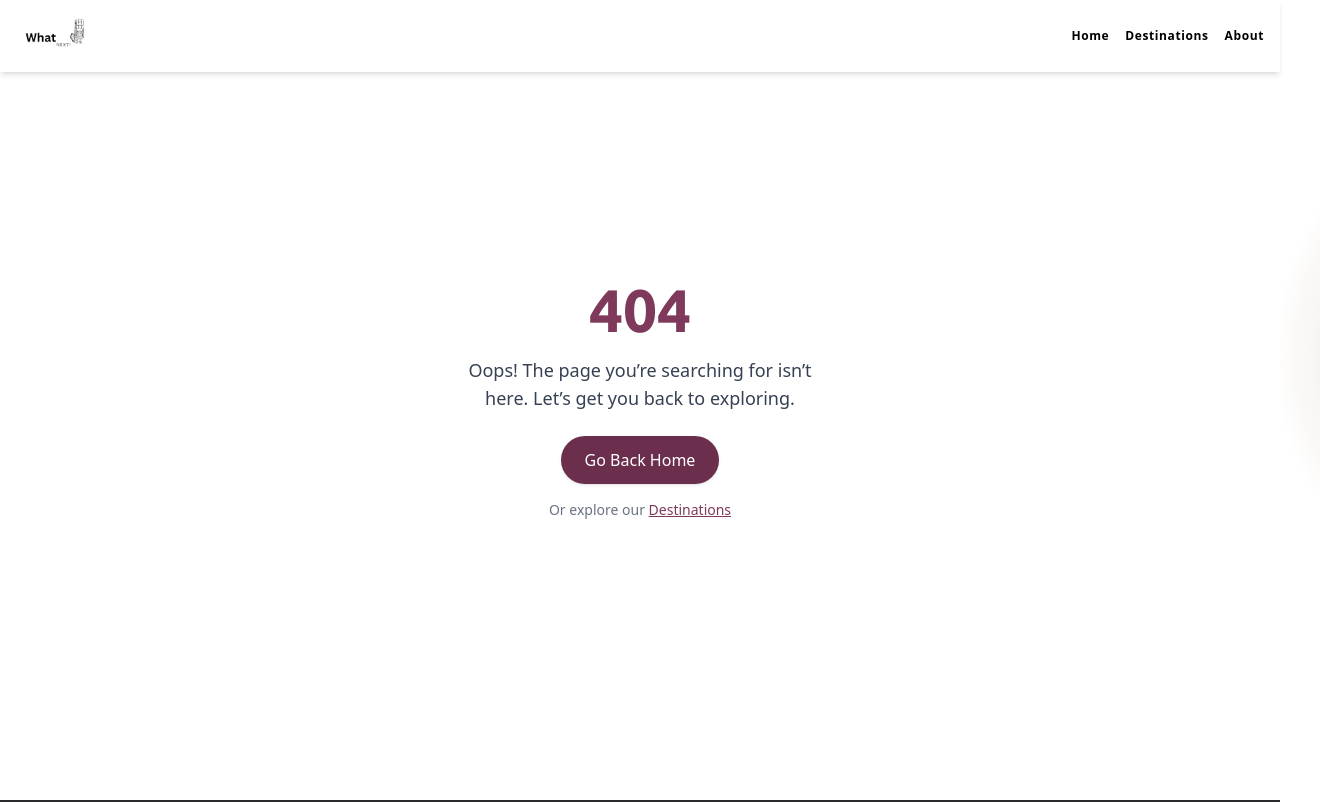
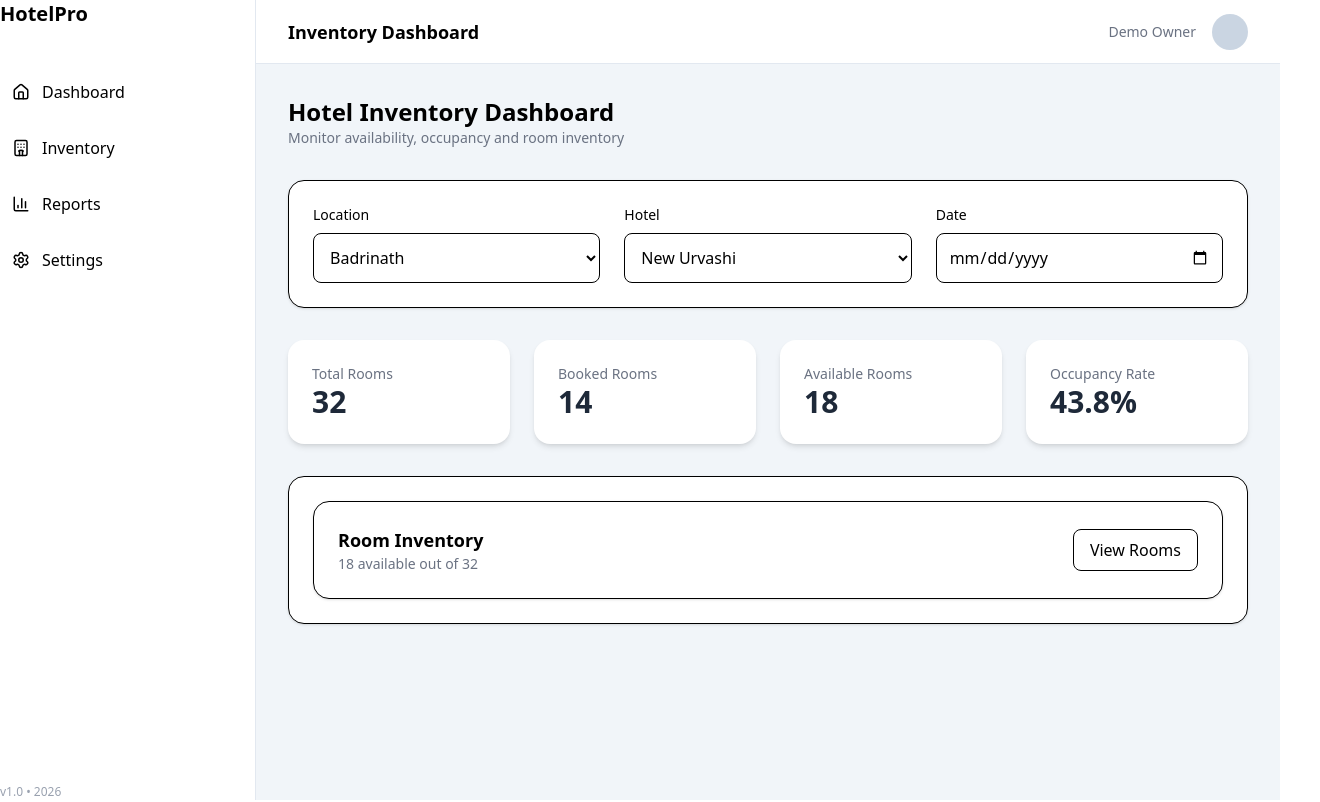
Before and after one commit to blacksnow0/Whatnext, a React (Vite) app in the folder client/: page /admin in a window 1280 px wide. Shown: the top 802 px of the page, 1320 px wide, since content can reach past the window. Built offline with nearby package versions, Linux system fonts and the light colour scheme.

Commit message:
admin work start

```diff
--- a/client/package.json
+++ b/client/package.json
@@ -13,6 +13,7 @@
     "@fontsource/inter": "^5.2.5",
     "@fontsource/raleway": "^5.2.5",
     "@tailwindcss/vite": "^4.1.4",
+    "lucide-react": "^0.575.0",
     "react": "^19.0.0",
     "react-dom": "^19.0.0",
     "react-helmet": "^6.1.0",
--- a/client/src/App.jsx
+++ b/client/src/App.jsx
@@ -10,13 +10,15 @@
 import Portfolio from "./pages/Portfolio";
 import AuliCourseDetails from "./pages/AuliCourseDetails";
 import Ily from "./pages/lyi";
+import AdminAvailability from "./pages/Admin";
 
 function App() {
   return (
     <Router>
       <Routes>
         <Route path="/portfolio" element={<Portfolio />}></Route>
-          {/* <Route path="/say-yes" element={<Ily />} /> */}
+        <Route path="/admin" element={<AdminAvailability />}></Route>
+        {/* <Route path="/say-yes" element={<Ily />} /> */}
         <Route element={<Layout />}>
           <Route path="/" element={<Home />} />
           <Route path="*" element={<NotFound />} />
@@ -25,7 +27,10 @@
           <Route path="/auli" element={<AuliEventsPage />} />
           <Route path="/destinations" element={<Destinations />} />
           <Route path="/destinations/:id" element={<DestinationDetail />} />
-          <Route path="/winter-sports/:courseId" element={<AuliCourseDetails />} />
+          <Route
+            path="/winter-sports/:courseId"
+            element={<AuliCourseDetails />}
+          />
         </Route>
       </Routes>
     </Router>
--- /dev/null
+++ b/client/src/components/admin/AvailabilityTable.jsx
@@ -0,0 +1,33 @@
+import { useState } from "react";
+
+export default function RoomInventorySection({ totalRooms, bookedRooms }) {
+  const [showRooms, setShowRooms] = useState(false);
+
+  const availableRooms = totalRooms - bookedRooms;
+
+  return (
+    <div className="bg-white border rounded-2xl shadow-sm p-6 space-y-6">
+      {/* Summary Row */}
+      <div className="flex justify-between items-center">
+        <div>
+          <h2 className="font-semibold text-lg">Room Inventory</h2>
+          <p className="text-sm text-gray-500">
+            {availableRooms} available out of {totalRooms}
+          </p>
+        </div>
+
+        <button
+          onClick={() => setShowRooms(!showRooms)}
+          className="px-4 py-2 border rounded-lg hover:bg-gray-50 transition"
+        >
+          {showRooms ? "Hide Rooms" : "View Rooms"}
+        </button>
+      </div>
+
+      {/* Expandable Grid */}
+      {showRooms && (
+        <AvailabilityTable totalRooms={totalRooms} bookedRooms={bookedRooms} />
+      )}
+    </div>
+  );
+}
--- /dev/null
+++ b/client/src/components/admin/StatsCard.jsx
@@ -0,0 +1,8 @@
+export default function StatsCard({ title, value }) {
+  return (
+    <div className="bg-white rounded-2xl shadow-md p-6">
+      <h3 className="text-gray-500 text-sm">{title}</h3>
+      <p className="text-3xl font-bold text-gray-800">{value}</p>
+    </div>
+  );
+}
--- /dev/null
+++ b/client/src/layout/DashboardLayout.jsx
@@ -0,0 +1,38 @@
+import { useState } from "react";
+import Sidebar from "./Sidebar";
+import Topbar from "./Topbar";
+
+export default function DashboardLayout({ children }) {
+  const [sidebarOpen, setSidebarOpen] = useState(false);
+
+  return (
+    <div className="h-screen bg-slate-100">
+      {/* Overlay for mobile */}
+      {sidebarOpen && (
+        <div
+          className="fixed inset-0 bg-black/40 z-40 md:hidden"
+          onClick={() => setSidebarOpen(false)}
+        />
+      )}
+
+      {/* Sidebar */}
+      <aside
+        className={`
+          fixed top-0 left-0 h-full w-64 bg-white border-r border-slate-200 z-50
+          transform transition-transform duration-300
+          ${sidebarOpen ? "translate-x-0" : "-translate-x-full"}
+          md:translate-x-0
+        `}
+      >
+        <Sidebar closeSidebar={() => setSidebarOpen(false)} />
+      </aside>
+
+      {/* Main Area */}
+      <div className="md:ml-64 flex flex-col h-full">
+        <Topbar openSidebar={() => setSidebarOpen(true)} />
+
+        <main className="flex-1 overflow-y-auto p-4 md:p-8">{children}</main>
+      </div>
+    </div>
+  );
+}
--- /dev/null
+++ b/client/src/layout/Sidebar.jsx
@@ -0,0 +1,34 @@
+import { Home, Hotel, BarChart3, Settings } from "lucide-react";
+
+export default function Sidebar({ closeSidebar }) {
+  const menu = [
+    { name: "Dashboard", icon: Home },
+    { name: "Inventory", icon: Hotel },
+    { name: "Reports", icon: BarChart3 },
+    { name: "Settings", icon: Settings },
+  ];
+
+  return (
+    <div className="flex flex-col h-full">
+      {/* Logo */}
+      <h1 className="text-xl font-bold mb-10">HotelPro</h1>
+
+      {/* Menu */}
+      <nav className="space-y-2">
+        {menu.map((item, i) => (
+          <div
+            key={i}
+            onClick={closeSidebar}
+            className="flex items-center gap-3 p-3 rounded-xl cursor-pointer hover:bg-slate-100 transition"
+          >
+            <item.icon size={18} />
+            {item.name}
+          </div>
+        ))}
+      </nav>
+
+      {/* Footer */}
+      <div className="mt-auto text-xs text-gray-400">v1.0 • 2026</div>
+    </div>
+  );
+}
--- /dev/null
+++ b/client/src/layout/Topbar.jsx
@@ -0,0 +1,27 @@
+import { Menu } from "lucide-react";
+
+export default function Topbar({ openSidebar }) {
+  return (
+    <header className="h-16 bg-white border-b border-slate-200 flex items-center justify-between px-4 md:px-8">
+      {/* Left */}
+      <div className="flex items-center gap-4">
+        <button
+          onClick={openSidebar}
+          className="md:hidden p-2 rounded-lg hover:bg-slate-100"
+        >
+          <Menu size={20} />
+        </button>
+
+        <h2 className="font-semibold text-lg">Inventory Dashboard</h2>
+      </div>
+
+      {/* Right */}
+      <div className="flex items-center gap-4">
+        <span className="hidden sm:block text-sm text-gray-500">
+          Demo Owner
+        </span>
+        <div className="w-9 h-9 rounded-full bg-slate-300" />
+      </div>
+    </header>
+  );
+}
--- /dev/null
+++ b/client/src/pages/Admin.jsx
@@ -0,0 +1,130 @@
+import { useState, useEffect } from "react";
+import StatsCard from "../components/admin/StatsCard";
+import RoomInventorySection from "../components/admin/AvailabilityTable";
+import DashboardLayout from "../layout/DashboardLayout";
+
+const hotelData = {
+  Badrinath: [
+    { name: "New Urvashi", totalRooms: 32 },
+    { name: "Urvashi", totalRooms: 28 },
+    { name: "Urvashi Premium", totalRooms: 40 },
+    { name: "Om Palace", totalRooms: 24 },
+  ],
+  Srinagar: [
+    { name: "Urvashi", totalRooms: 30 },
+    { name: "Samrat Palace", totalRooms: 22 },
+    { name: "Hotel Chahat", totalRooms: 26 },
+  ],
+  Rishikesh: [{ name: "Shivalik", totalRooms: 35 }],
+  Yamunotri: [{ name: "Shivalik Resort", totalRooms: 38 }],
+  Gangotri: [{ name: "Shivalik Resort Uttarkashi", totalRooms: 27 }],
+  Kedarnath: [
+    { name: "Shivalik Resort", totalRooms: 36 },
+    { name: "Musk Hills", totalRooms: 20 },
+  ],
+};
+
+export default function AdminAvailability() {
+  const cities = Object.keys(hotelData);
+
+  const [selectedCity, setSelectedCity] = useState(cities[0]);
+  const [selectedHotel, setSelectedHotel] = useState(hotelData[cities[0]][0]);
+  const [selectedDate, setSelectedDate] = useState("");
+
+  const [bookedRooms, setBookedRooms] = useState(0);
+
+  useEffect(() => {
+    const randomBooked = Math.floor(Math.random() * selectedHotel.totalRooms);
+    setBookedRooms(randomBooked);
+  }, [selectedHotel, selectedDate]);
+
+  const availableRooms = selectedHotel.totalRooms - bookedRooms;
+  const occupancy = ((bookedRooms / selectedHotel.totalRooms) * 100).toFixed(1);
+
+  return (
+    <DashboardLayout>
+      <div className="w-full space-y-8">
+        {/* Header */}
+        <div>
+          <h1 className="text-2xl font-semibold">Hotel Inventory Dashboard</h1>
+          <p className="text-gray-500 text-sm">
+            Monitor availability, occupancy and room inventory
+          </p>
+        </div>
+
+        {/* Filters Card */}
+        <div className="bg-white border rounded-2xl p-6 shadow-sm grid md:grid-cols-3 gap-6">
+          {/* City */}
+          <FilterSelect
+            label="Location"
+            value={selectedCity}
+            onChange={(city) => {
+              setSelectedCity(city);
+              setSelectedHotel(hotelData[city][0]);
+            }}
+            options={cities}
+          />
+
+          {/* Hotel */}
+          <FilterSelect
+            label="Hotel"
+            value={selectedHotel.name}
+            onChange={(name) => {
+              const hotel = hotelData[selectedCity].find(
+                (h) => h.name === name,
+              );
+              setSelectedHotel(hotel);
+            }}
+            options={hotelData[selectedCity].map((h) => h.name)}
+          />
+
+          {/* Date */}
+          <div>
+            <label className="block text-sm mb-2 font-medium">Date</label>
+            <input
+              type="date"
+              value={selectedDate}
+              onChange={(e) => setSelectedDate(e.target.value)}
+              className="w-full border rounded-lg p-3"
+            />
+          </div>
+        </div>
+
+        {/* KPI Section */}
+        <div className="grid sm:grid-cols-2 lg:grid-cols-4 gap-6">
+          <StatsCard title="Total Rooms" value={selectedHotel.totalRooms} />
+          <StatsCard title="Booked Rooms" value={bookedRooms} />
+          <StatsCard title="Available Rooms" value={availableRooms} />
+          <StatsCard title="Occupancy Rate" value={`${occupancy}%`} />
+        </div>
+
+        {/* Inventory Table */}
+        <div className="bg-white border rounded-2xl shadow-sm p-6">
+          <RoomInventorySection
+            totalRooms={selectedHotel.totalRooms}
+            bookedRooms={bookedRooms}
+          />
+        </div>
+      </div>
+    </DashboardLayout>
+  );
+}
+
+/* ---------- Small reusable filter ---------- */
+
+function FilterSelect({ label, value, onChange, options }) {
+  return (
+    <div>
+      <label className="block text-sm mb-2 font-medium">{label}</label>
+      <select
+        value={value}
+        onChange={(e) => onChange(e.target.value)}
+        className="w-full border rounded-lg p-3"
+      >
+        {options.map((opt) => (
+          <option key={opt}>{opt}</option>
+        ))}
+      </select>
+    </div>
+  );
+}
```
Also changed, not shown: 1 other file (tests, documents, lock files or other folders).
